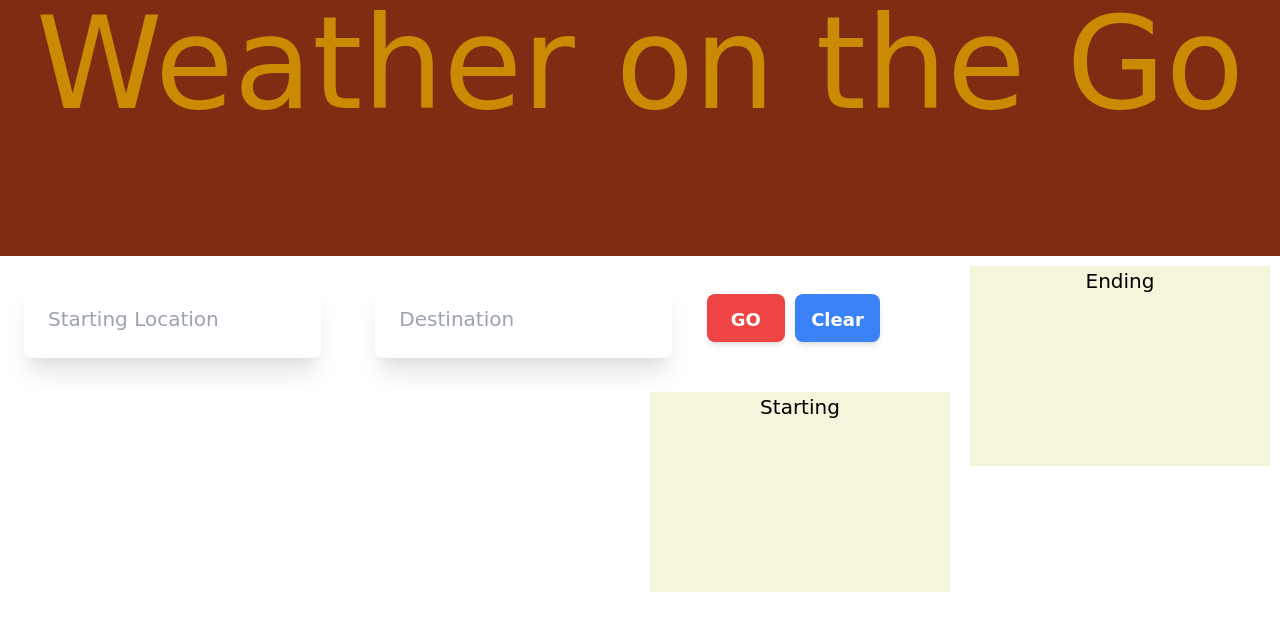
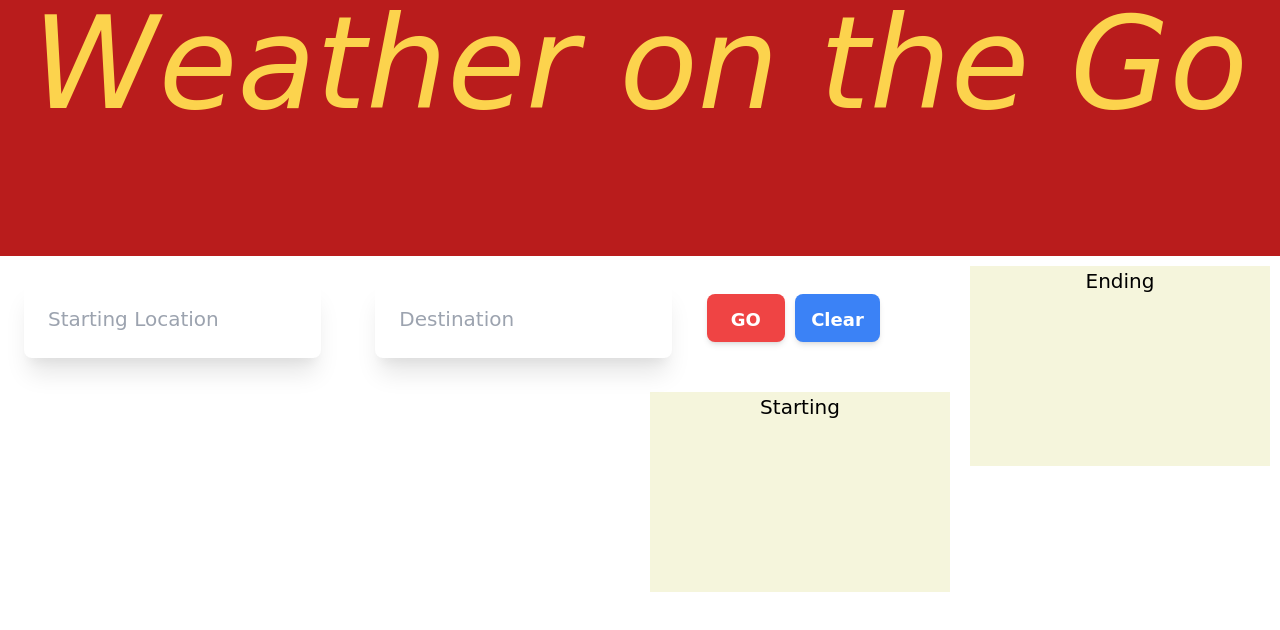
Before and after one commit to dhl287/group-project-test, a plain HTML site: page index.html in a window 1280 px wide. Drawn offline with nearby package versions, Linux system fonts and the light colour scheme; a web font is replaced by a local one.

Commit message:
Updated header styling.

```diff
--- a/index.html
+++ b/index.html
@@ -16,7 +16,7 @@
   </head>
 
   <body>
-    <header class="header bg-orange-900 text-9xl/loose text-yellow-600"   id="top">
+    <header class="header bg-red-700 text-9xl/loose text-amber-300 italic"   id="top">
       <h1 class="animate-bounce">Weather on the Go</h1>
       <!-- <nav>
             <ul>
```
